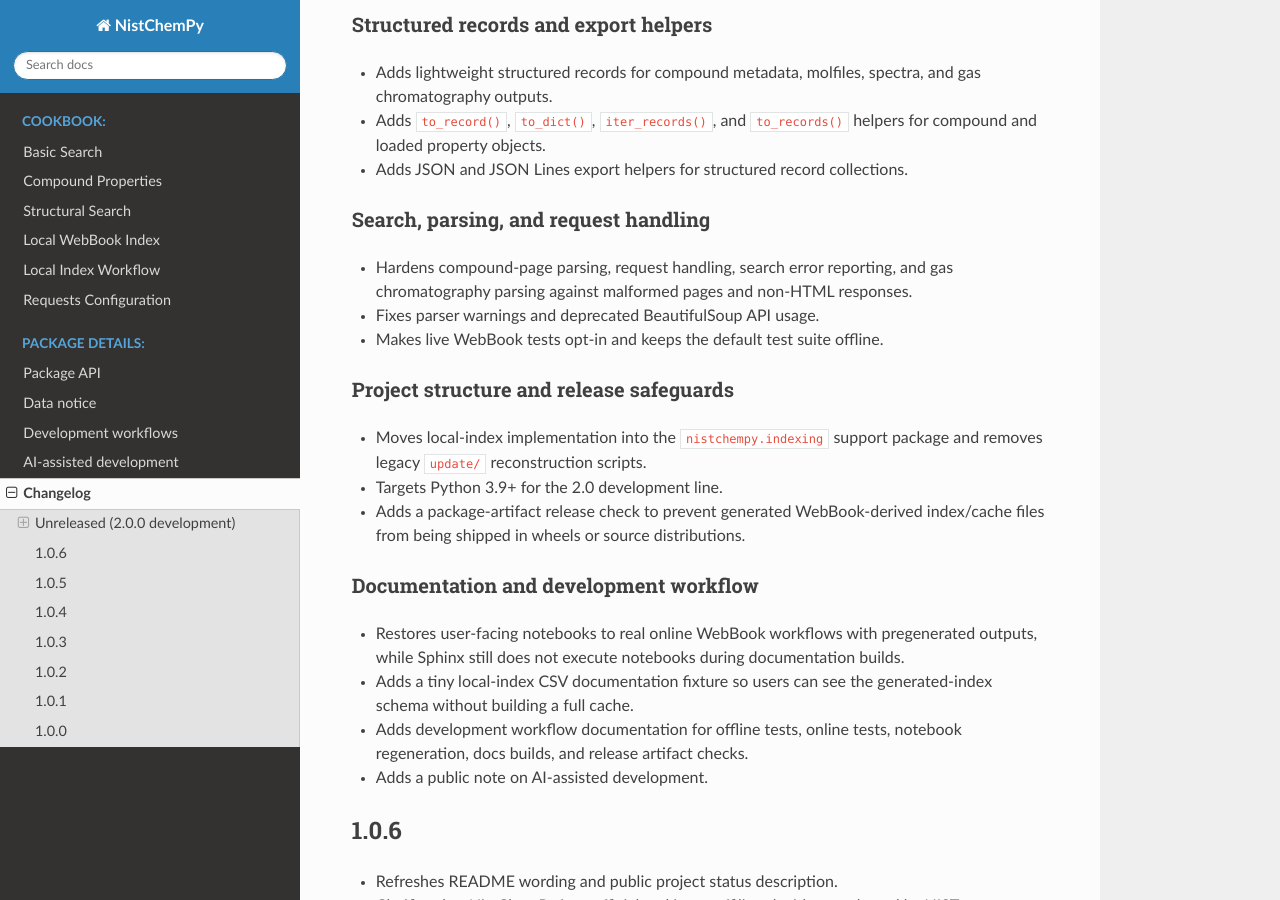
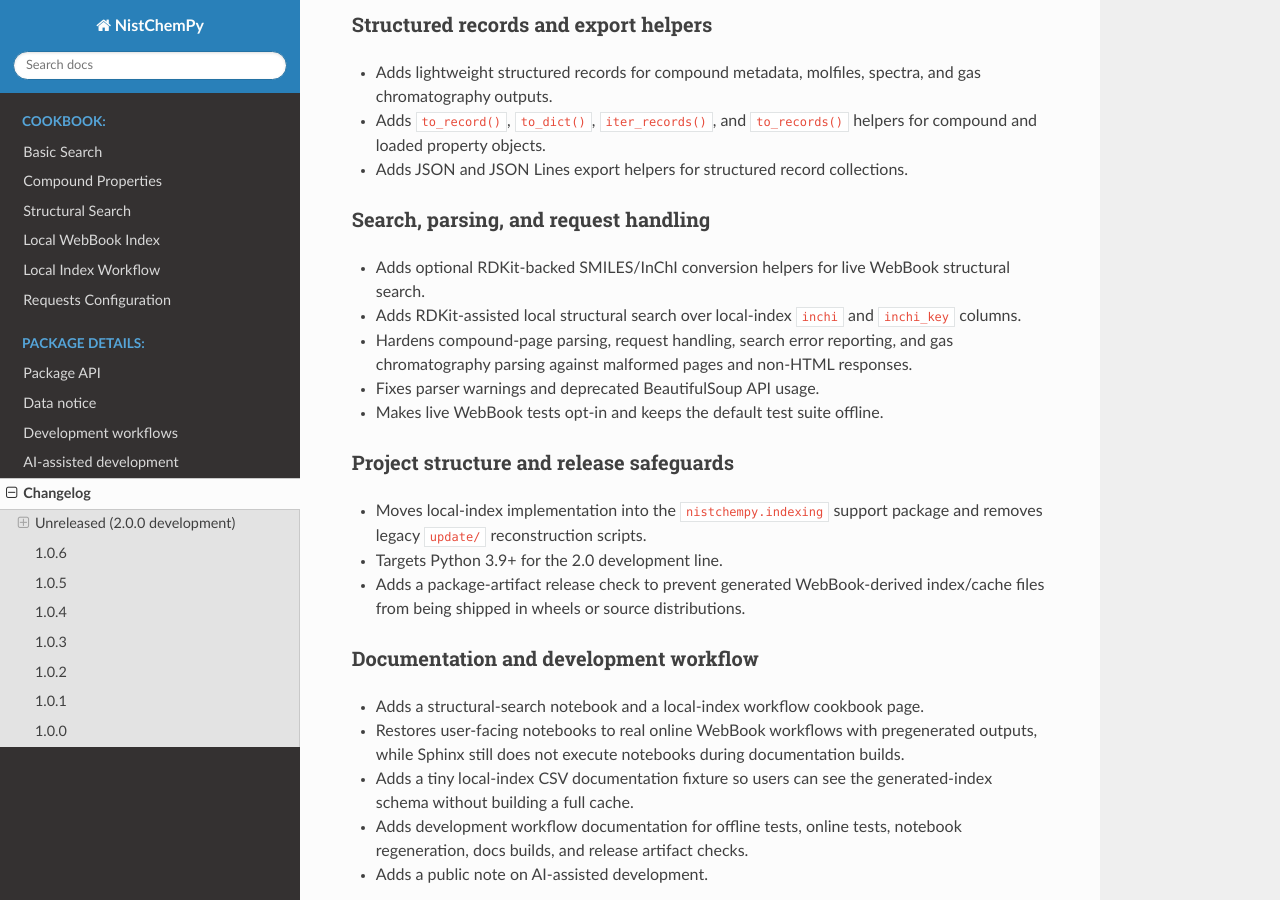
Before and after one commit to IvanChernyshov/NistChemPy, a Sphinx documentation site: the page built from docs/source/changelog.rst, in a window 1280 px wide and 900 px high, scrolled down 769 px. Built offline with Sphinx 7.4.7 and the Read the Docs theme 3.1.0, drawn with Linux system fonts in a browser that asks for light colours.

Commit message:
docs: update structural search and index workflow release notes

```diff
--- a/docs/source/changelog.rst
+++ b/docs/source/changelog.rst
@@ -40,6 +40,10 @@ Structured records and export helpers
 Search, parsing, and request handling
 ~~~~~~~~~~~~~~~~~~~~~~~~~~~~~~~~~~~~~
 
+* Adds optional RDKit-backed SMILES/InChI conversion helpers for live WebBook structural search.
+
+* Adds RDKit-assisted local structural search over local-index ``inchi`` and ``inchi_key`` columns.
+
 * Hardens compound-page parsing, request handling, search error reporting, and gas chromatography parsing against malformed pages and non-HTML responses.
 
 * Fixes parser warnings and deprecated BeautifulSoup API usage.
@@ -57,6 +61,8 @@ Project structure and release safeguards
 
 Documentation and development workflow
 ~~~~~~~~~~~~~~~~~~~~~~~~~~~~~~~~~~~~~~
+
+* Adds a structural-search notebook and a local-index workflow cookbook page.
 
 * Restores user-facing notebooks to real online WebBook workflows with pregenerated outputs, while Sphinx still does not execute notebooks during documentation builds.
 
```
Also changed, not shown: README.md (+12 -0 lines).
